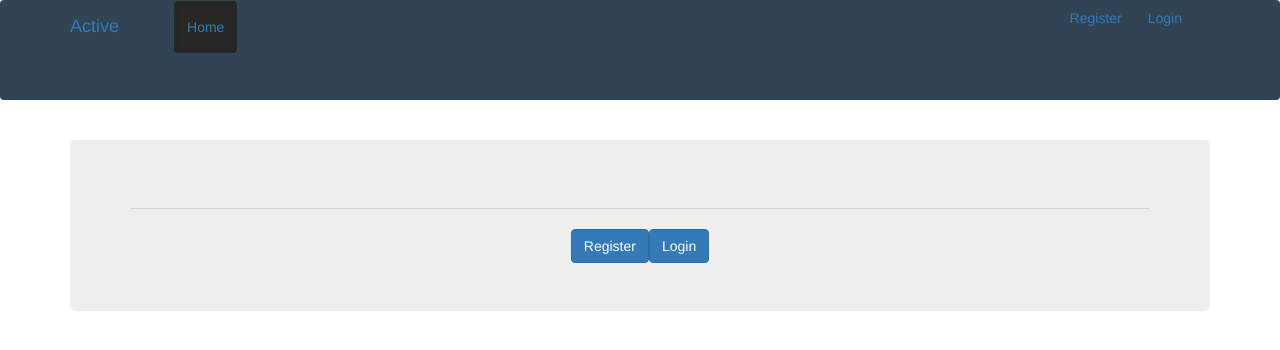
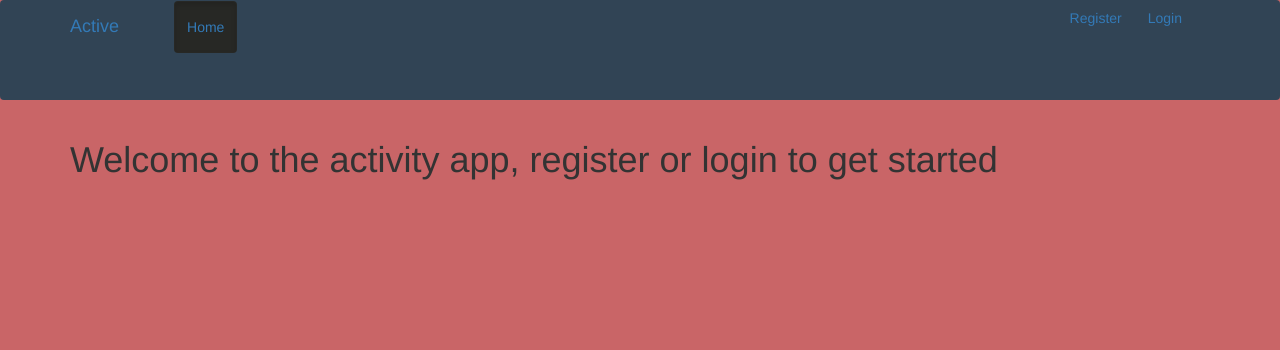
Before and after one commit to tatewilson4/activity-save, an Angular app: page / in a window 1280 px wide. Shown: the top 350 px of the page. Built offline with nearby package versions, Linux system fonts and the light colour scheme.

Commit message:
added text for homepage

```diff
--- a/src/app/components/home/home.component.html
+++ b/src/app/components/home/home.component.html
@@ -1,11 +1,5 @@
 <div class="fadein">
-  <div class="jumbotron text-center">
-    <hr class="my-4">
-    <div>
-      <a href="" class="btn btn-primary" routerLink="/register">Register</a>
-      <a href="" class="btn btn-primary" routerLink="/login">Login</a>
-    </div>
-  </div>
+    <h1>Welcome to the activity app, register or login to get started</h1>
 
   <div class="row">
 
--- a/src/styles.css
+++ b/src/styles.css
@@ -50,6 +50,10 @@
     text-align: center;
 }
 
+body {
+    background-color: #C96567;
+}
+
 
 .fadein {
     -webkit-animation: fadein 1s; /* Safari, Chrome and Opera > 12.1 */
```
